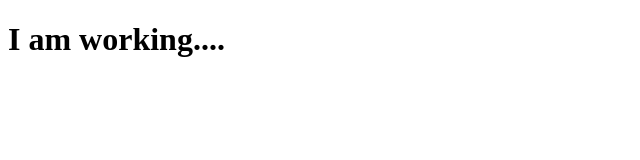
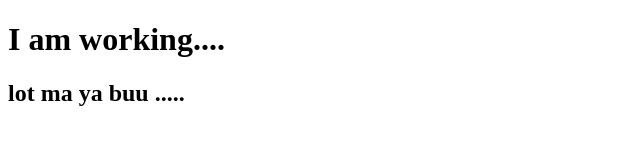
Before and after one commit to AyeChanMoeCUMGY/project-one, a plain HTML site: page index.html in a window 1280 px wide. Shown: the whole page, without its empty margins (0-640 px from the left). Drawn offline with Linux system fonts and the light colour scheme.

Commit message:
carry on

```diff
--- a/index.html
+++ b/index.html
@@ -8,5 +8,6 @@
 </head>
 <body>
     <h1>I am working....</h1>
+    <h2>lot ma ya buu .....</h2>
 </body>
 </html>
```
Also changed, not shown: lotemayabuu.html (added).
